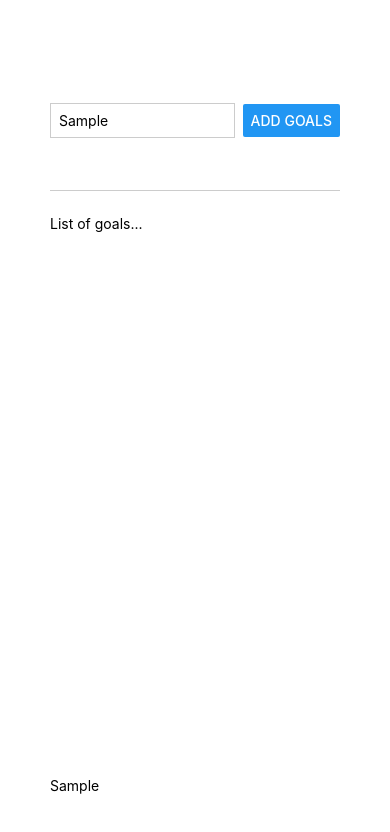
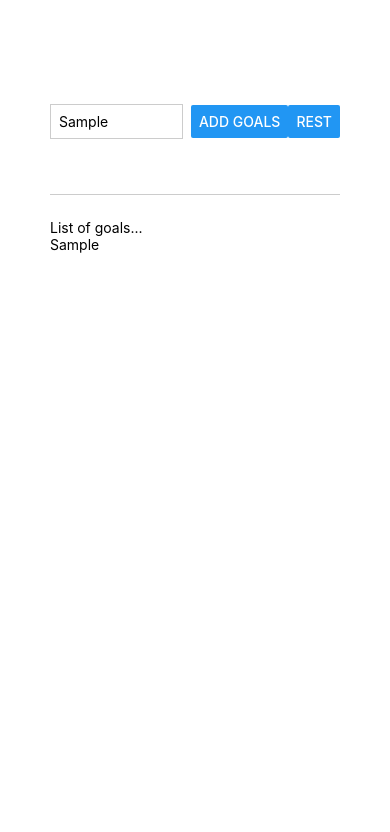
Before and after one commit to tomstao/reactnative, a React Native app: screen / in a window 390 px wide. Both pictures are taken after typing "Sample" into the empty fields and a click on the button "ADD GOALS". Shown: the top 832 px of the page. Built offline with nearby package versions, Linux system fonts and the light colour scheme.

Commit message:
feat: added reset button

```diff
--- a/App.js
+++ b/App.js
@@ -9,10 +9,16 @@ export default function App() {
         setEnterGoalText(enteredText);
     }
 
+    function handleInputReset() {
+        setCourseGoal(
+            () => []
+        );
+    }
+
     function addGoalHandler() {
         // console.log(enterGoalText);
         setCourseGoal(
-            currentCourseGoal => [
+            () => [
                 ...courseGoals,
                 enterGoalText,
             ]
@@ -27,22 +33,23 @@ export default function App() {
                     style={styles.textInput}
                     onChangeText={goalInputHandler}
                 />
-                <Button  title={'Add Goals'} onPress={addGoalHandler} />
+                <Button title={'Add Goals'} onPress={addGoalHandler}/>
+                <Button title={'Rest'} onPress={handleInputReset}/>
             </View>
 
             <View style={styles.goalsContainer}>
                 <Text>
                     List of goals...
                 </Text>
+                <View>
+                    {courseGoals.map((goal, index) => (
+                        <Text key={index}>
+                            {goal}
+                        </Text>
+                    ))}
+                </View>
             </View>
 
-            <View>
-                {courseGoals.map((goal, index) => (
-                    <Text key={index}>
-                        {goal}
-                    </Text>
-                ))}
-            </View>
         </View>
     );
 }
```
